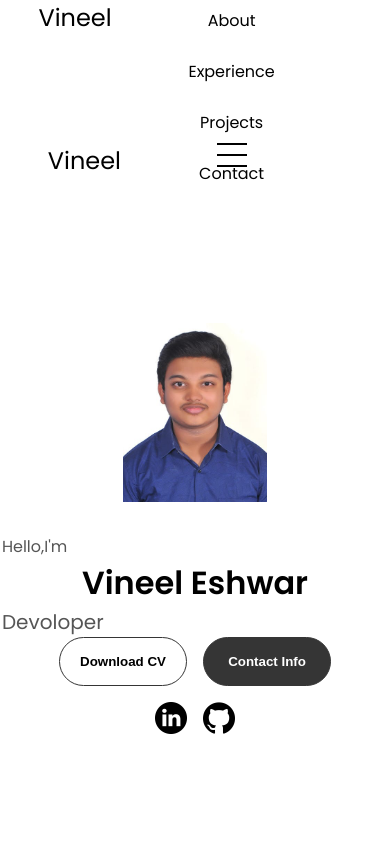
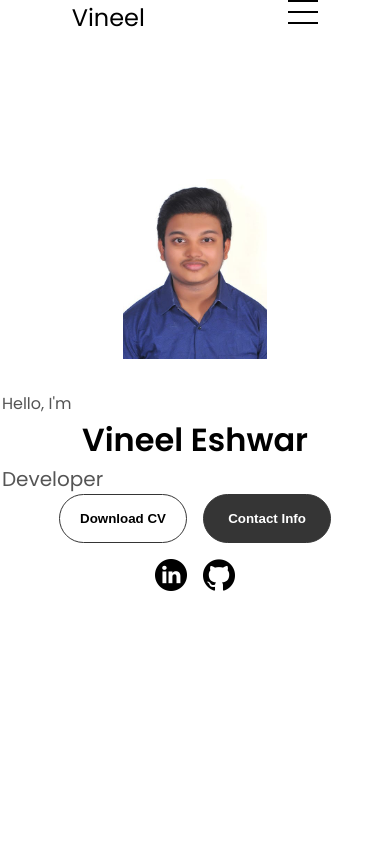
Before and after one commit to VineelEshwar/portfolio, a plain HTML site: page index.html in a window 390 px wide. Shown: the top 844 px of the page. Drawn offline with Linux system fonts and the light colour scheme.

Commit message:
portfolio end

```diff
--- a/index.html
+++ b/index.html
@@ -3,35 +3,35 @@
 <head>
     <meta charset="UTF-8">
     <meta name="viewport" content="width=device-width, initial-scale=1.0">
-    <title>My Portfolio</title>
-    <link rel ="stylesheet"href="style.css">
-    <link rel ="stylesheet"href="mediaqueries.css">
+    <title>Vineel Eshwar - Portfolio</title>
+    <link rel="stylesheet" href="style.css">
+    <link rel="stylesheet" href="mediaqueries.css">
 </head>
 <body>
-    <nav id="deskptop -nav">
-      <div class="logo"> Vineel</div>
+    <nav id="desktop-nav">
+        <div class="logo">Vineel</div>
         <div>
             <ul class="nav-links">
-            <li><a href="#about">About</li>
-            <li><a href="#experience">Experience</li>
-            <li><a href="#projects">Projects</li>
-            <li><a href="#contact">Contact</li>
+                <li><a href="#about">About</a></li>
+                <li><a href="#experience">Experience</a></li>
+                <li><a href="#projects">Projects</a></li>
+                <li><a href="#contact">Contact</a></li>
             </ul>
         </div>
     </nav>
-    <nav id ="hamburger-nav">
+    <nav id="hamburger-nav">
         <div class="logo">Vineel</div>
-        <div class="hamburger-menu ">
+        <div class="hamburger-menu">
             <div class="hamburger-icon" onclick="toggleMenu()">
                 <span></span>
                 <span></span>
                 <span></span>
             </div>
             <div class="menu-links">
-             <li><a href="#about" onclick="toggleMenu()">About</li>
-             <li><a href="#experience" onclick="toggleMenu()">Experience</li>
-             <li><a href="#projects"onclick="toggleMenu()">Projects</li>
-             <li><a href="#contact"onclick="toggleMenu()">Contact</li>
+                <li><a href="#about" onclick="toggleMenu()">About</a></li>
+                <li><a href="#experience" onclick="toggleMenu()">Experience</a></li>
+                <li><a href="#projects" onclick="toggleMenu()">Projects</a></li>
+                <li><a href="#contact" onclick="toggleMenu()">Contact</a></li>
             </div>
         </div>
     </nav>
@@ -40,32 +40,21 @@
             <img src="./assests/profile pic 1.png" alt="Vineel Eshwar profile picture">
         </div>
         <div class="section_text">
-            <p class="section__text__p1">Hello,I'm </p>
+            <p class="section__text__p1">Hello, I'm </p>
             <h1 class="title">Vineel Eshwar</h1>
-           <p class="section__text__p2">Devoloper</p>
+            <p class="section__text__p2">Developer</p>
             <div class="btn-container">
-            <button
-            class="btn btn-color-2" onclick="window.open('./assests/IMG-20231126-WA0045.pdf')"
-            >Download CV</button>
-            <button
-            class="btn btn-color-1" onclick="location.href='./#contact'"
-            >Contact Info</button>
+                <button class="btn btn-color-2" onclick="window.open('./assests/IMG-20231126-WA0045.pdf')">Download CV</button>
+                <button class="btn btn-color-1" onclick="location.href='./#contact'">Contact Info</button>
             </div>
             <div id="socials-container">
-            <img src="./assests/linkedin.png" alt="My linkedin profile"
-            class="icon"
-             onclick="location.href='https://linkedin.com/in/b-m-vineel-eshwar-442bb2190/'"/>
-             <img
-             src="./assests/github.png"
-             alt="My Github profile"
-             class="icon"
-              onclick="location.href='https://github.com/VineelEshwar/'"/>
-
+                <img src="./assests/linkedin.png" alt="My linkedin profile" class="icon" onclick="location.href='https://linkedin.com/in/b-m-vineel-eshwar-442bb2190/'"/>
+                <img src="./assests/github.png" alt="My Github profile" class="icon" onclick="location.href='https://github.com/VineelEshwar/'"/>
             </div>
         </div>
     </section>
     <section id="about">
-        <p class="section__text__p1">Get To Know More</p>
+        <!-- Your about section content here --><p class="section__text__p1">Get To Know More</p>
         <h1 class="title">About Me</h1>
         <div class="section-container">
             <div class="section__pic-container">
@@ -105,7 +94,7 @@
          />
     </section>
     <section id="experience">
-        <p class="section__text__p1">Explore My</p>
+        <!-- Your experience section content here --><p class="section__text__p1">Explore My</p>
         <h1 class="title">Experience</h1>
         <div class="experience-details-container">
             <div class="about container">
@@ -183,10 +172,9 @@
         class="icon arrow"
         onclick="location.href='./#projects'"
          />
-
     </section>
-    <section id="Projects">
-    <section>
+    <section id="projects">
+        <!-- Your projects section content here --><section>
         <p class="section__text__p1">Browse my Recent</p>
         <h1 class="title">Projects</h1>
         <div class="experience-details-container">
@@ -194,7 +182,7 @@
             <div class="about-containers">
             <div class="details-container color-container">
             <div class="article-container">
-                <img src="./assests/project22.png"
+                <img src="./assests/project22.jpg"
                 alt="Project 1"
                 class="project-img">
             </div>
@@ -223,7 +211,7 @@
     </section>
     </section>
     <section id="contact">
-    <p class="section__text__p1">Get In Touch</p>
+        <!-- Your contact section content here --><p class="section__text__p1">Get In Touch</p>
     <h1 class="title">Contact Me</h1>
     <div class="contact-info-upper-container">
         <div class="contact-info-container">
@@ -246,14 +234,14 @@
         <nav>
             <div class="nav-links-container">
                 <ul class="nav-links">
-                <li><a href="#about">About</li>
-                <li><a href="#experience">Experience</li>
-                <li><a href="#projects">Projects</li>
-                <li><a href="#contact">Contact</li>
+                    <li><a href="#about">About</a></li>
+                    <li><a href="#experience">Experience</a></li>
+                    <li><a href="#projects">Projects</a></li>
+                    <li><a href="#contact">Contact</a></li>
                 </ul>
             </div>
         </nav>
-    <p>Copyright &#169;2023 Vineel Eshwar.All Rights Reserved</p>
+        <p>Copyright &#169;2023 Vineel Eshwar. All Rights Reserved</p>
     </footer>
     <script src="script.js"></script>
 </body>
--- a/script.js
+++ b/script.js
@@ -1,6 +1,6 @@
-function toogleMenu() {
-const menu= document.querySelector(".menu-links");
-const icon= document.querySelector(".hamburger-icon");
-menu.classList.toggle("open");
-icon.classList.toggle("open");
+function toggleMenu() {
+    const menu = document.querySelector(".menu-links");
+    const icon = document.querySelector(".hamburger-icon");
+    menu.classList.toggle("open");
+    icon.classList.toggle("open");
 }
```
Lines whose indentation alone changed are shown as unchanged.
